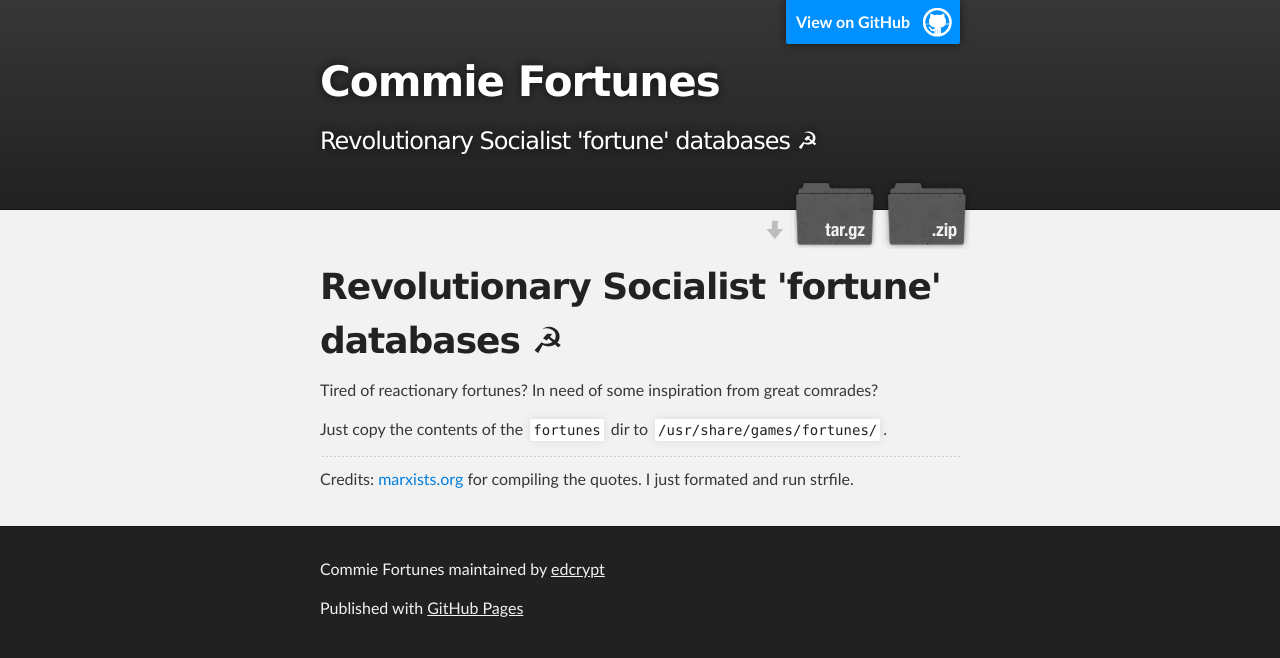
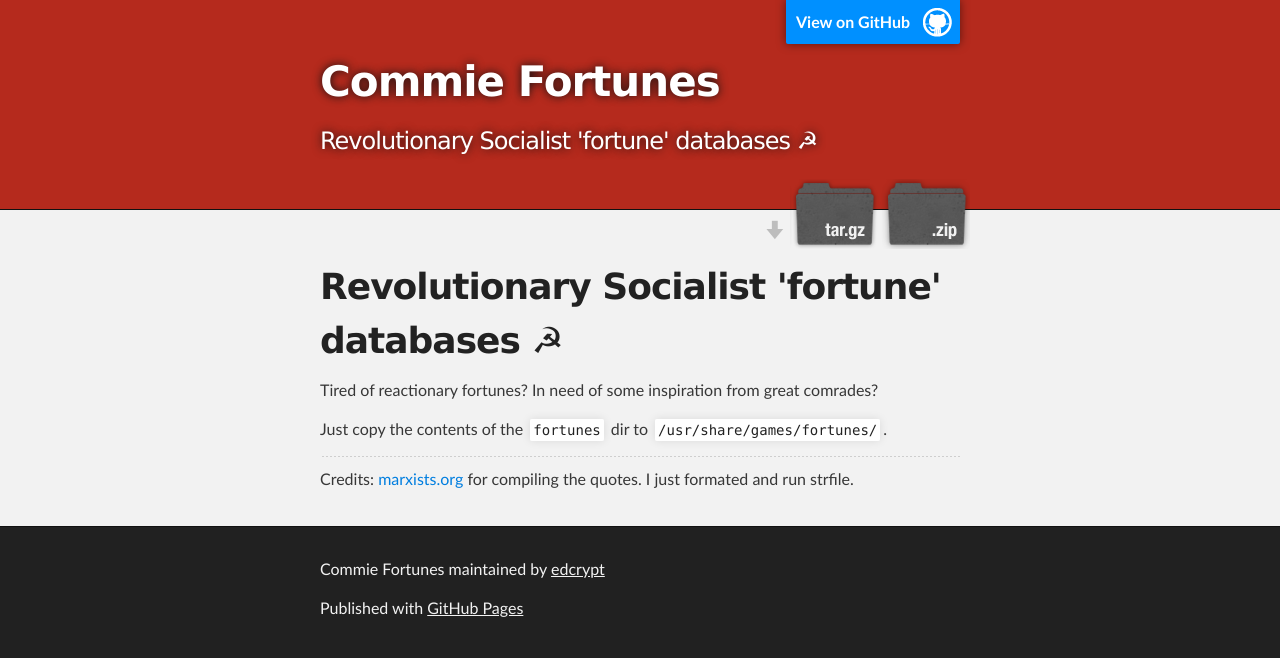
Before and after one commit to edcrypt/commiefortnes, a plain HTML site: page index.html in a window 1280 px wide. Drawn offline with Linux system fonts and the light colour scheme.

Commit message:
Paint it red

```diff
--- a/stylesheets/stylesheet.css
+++ b/stylesheets/stylesheet.css
@@ -287,12 +287,12 @@ Full-Width Styles
 }
 
 #header_wrap {
-  background: #212121;
-  background: -moz-linear-gradient(top, #373737, #212121);
-  background: -webkit-linear-gradient(top, #373737, #212121);
-  background: -ms-linear-gradient(top, #373737, #212121);
-  background: -o-linear-gradient(top, #373737, #212121);
-  background: linear-gradient(top, #373737, #212121);
+  background: #B52A1D !important;
+  background: -moz-linear-gradient(top, #B52A1D, #212121);
+  background: -webkit-linear-gradient(top, #B52A1D, #212121);
+  background: -ms-linear-gradient(top, #B52A1D, #212121);
+  background: -o-linear-gradient(top, #B52A1D, #212121);
+  background: linear-gradient(top, #B52A1D, #212121);
 }
 
 #header_wrap .inner {
```
